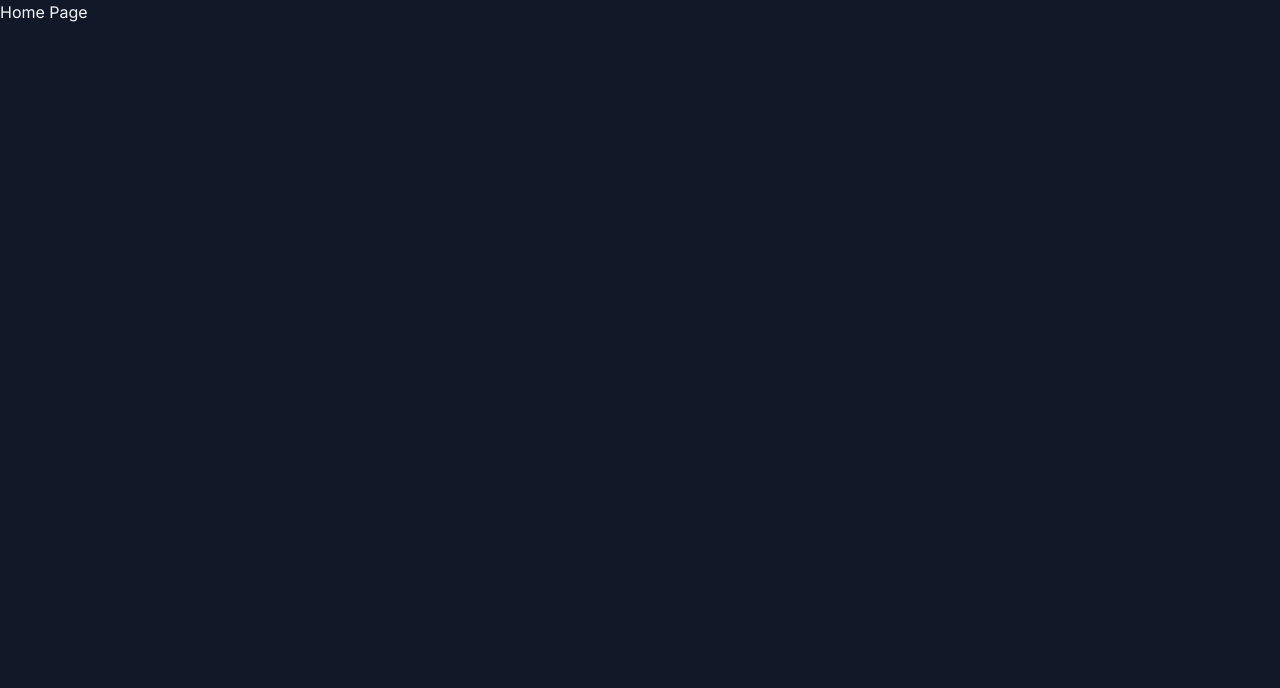
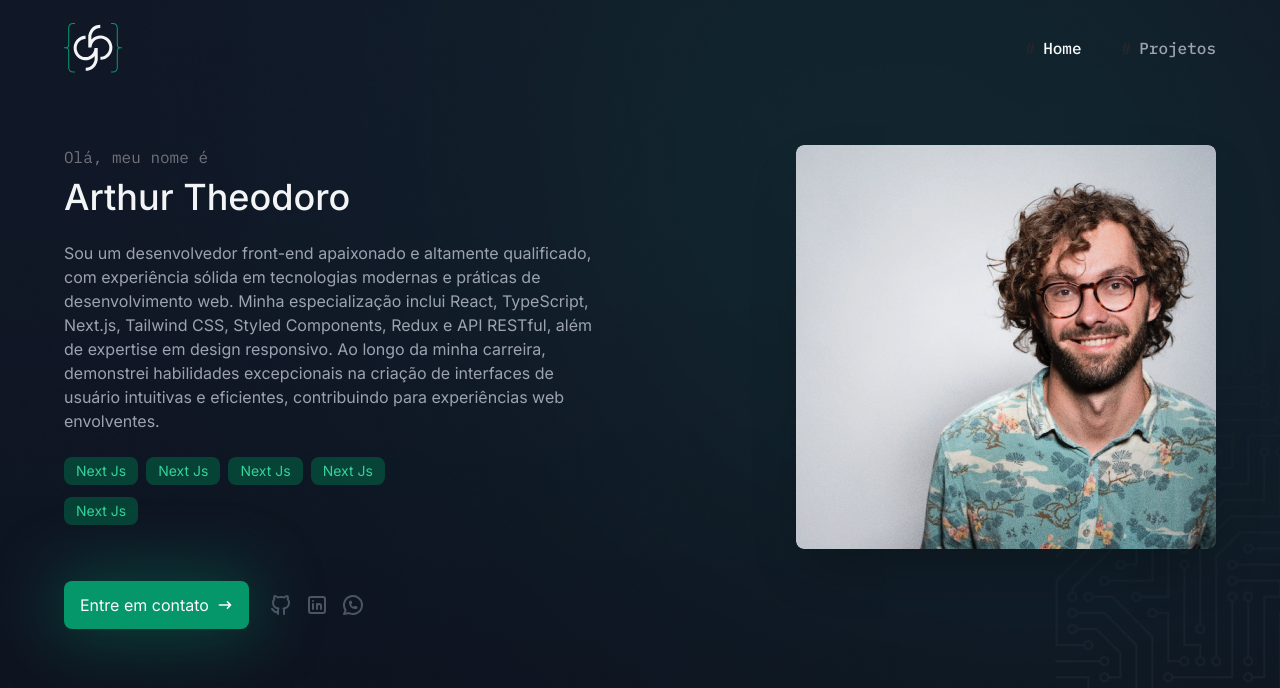
Before and after one commit to ArthurThz/portfolio-2024, a Next.js app: page / in a window 1280 px wide. Shown: the top 688 px of the page. Built offline with nearby package versions, Linux system fonts and the light colour scheme.

Commit message:
Created hero section component

```diff
--- /dev/null
+++ b/app/components/Header/index.tsx
@@ -0,0 +1,41 @@
+/* eslint-disable prettier/prettier */
+"use client";
+import Image from "next/image";
+import Link from "next/link";
+import React from "react";
+import NavItems from "./nav-items";
+
+const Header = () => {
+  const NAV_ITEM = [
+    {
+      label: "Home",
+      href: "/",
+    },
+    {
+      label: "Projetos",
+      href: "/projects",
+    },
+  ];
+  return (
+    <header className="absolute top-0 w-full z-10 h-24 flex items-center justify-center">
+      <div className="container flex items-center justify-between">
+        <Link href="/">
+          <Image
+            width={58}
+            height={49}
+            src="/images/logo.svg"
+            alt="Logo Theodoro.tsx"
+          />
+        </Link>
+
+        <nav className="flex items-center  gap-4 sm:gap-10 justify-between">
+          {NAV_ITEM.map((item, i) => (
+            <NavItems key={i} {...item} />
+          ))}
+        </nav>
+      </div>
+    </header>
+  );
+};
+
+export default Header;
--- /dev/null
+++ b/app/components/Header/nav-items.tsx
@@ -0,0 +1,30 @@
+/* eslint-disable prettier/prettier */
+import Link from "next/link";
+import React from "react";
+import { usePathname } from "next/navigation";
+import { cn } from "@/app/lib/utils";
+
+type NavItemProps = {
+  label: string;
+  href: string;
+};
+
+const NavItems = ({ href, label }: NavItemProps) => {
+  const pathName = usePathname();
+
+  const isActive = pathName === href;
+  return (
+    <Link
+      href={href}
+      className={cn(
+        "text-gray-400 flex items-center gap-2 font-medium font-mono",
+        isActive && "text-gray-50"
+      )}
+    >
+      <span className="text-zinc-800">#</span>
+      {label}
+    </Link>
+  );
+};
+
+export default NavItems;
--- /dev/null
+++ b/app/components/button/index.tsx
@@ -0,0 +1,21 @@
+/* eslint-disable prettier/prettier */
+import { cn } from "@/app/lib/utils";
+import React, { ButtonHTMLAttributes } from "react";
+
+type ButtonProps = ButtonHTMLAttributes<HTMLButtonElement>;
+
+const Button = ({ children, className, ...props }: ButtonProps) => {
+  return (
+    <button
+      className={cn(
+        "bg-emerald-600 py-3 px-4 rounded-lg text-gray-50 flex items-center justify-center gap-2 hover:bg-emerald-500 transition-all disabled:opacity-50",
+        className
+      )}
+      {...props}
+    >
+      {children}
+    </button>
+  );
+};
+
+export default Button;
--- /dev/null
+++ b/app/components/pages/home/hero-section/index.tsx
@@ -0,0 +1,82 @@
+/* eslint-disable react/jsx-no-target-blank */
+/* eslint-disable prettier/prettier */
+import Button from "@/app/components/button";
+import TechBadges from "@/app/components/tech-badges";
+import Image from "next/image";
+import React from "react";
+import { HiArrowNarrowRight } from "react-icons/hi";
+import {
+  TbBrandGithub,
+  TbBrandLinkedin,
+  TbBrandWhatsapp,
+} from "react-icons/tb";
+
+const Hero = () => {
+  const MOCK_CONTACT = [
+    {
+      url: "https://github.com/arthurthz",
+      icon: <TbBrandGithub />,
+    },
+    {
+      url: "https://linkedin.com/in/arthurthz",
+      icon: <TbBrandLinkedin />,
+    },
+    {
+      url: "https://github.com/arthurthz",
+      icon: <TbBrandWhatsapp />,
+    },
+  ];
+  return (
+    <section className="w-full lg:h-[755px] bg-hero-image bg-cover bg-center bg-no-repeat flex flex-col justify-end pb-10 sm:pb-32 py-32 lg:pb-[110px]">
+      <div className="container flex items-start justify-between flex-col-reverse lg:flex-row">
+        <div className="w-full lg:max-w-[530px]">
+          <p className="font-mono text-zinc-500">Olá, meu nome é</p>
+          <h2 className="text-4xl font-medium mt-2">Arthur Theodoro</h2>
+
+          <p className="text-gray-400 my-6 text-sm sm:text-base">
+            Sou um desenvolvedor front-end apaixonado e altamente qualificado,
+            com experiência sólida em tecnologias modernas e práticas de
+            desenvolvimento web. Minha especialização inclui React, TypeScript,
+            Next.js, Tailwind CSS, Styled Components, Redux e API RESTful, além
+            de expertise em design responsivo. Ao longo da minha carreira,
+            demonstrei habilidades excepcionais na criação de interfaces de
+            usuário intuitivas e eficientes, contribuindo para experiências web
+            envolventes.
+          </p>
+          <div className="flex flex-wrap gap-x-2 gap-y-3 lg:max-w-[340px]">
+            {Array.from({ length: 5 }).map((_, index) => (
+              <TechBadges name="Next Js" key={index} />
+            ))}
+          </div>
+          <div className="mt-6 lg:mt-10 flex sm:items-center sm:gap-5 sm:flex-row flex-col">
+            <Button className="shadow-button w-max">
+              Entre em contato
+              <HiArrowNarrowRight />
+            </Button>
+            <div className="text-2xl text-gray-600 flex items-center h-20 gap-3">
+              {MOCK_CONTACT.map((item, index) => (
+                <a
+                  href={item.url}
+                  className="hover:text-gray-50 transition-colors"
+                  target="_blank"
+                  key={index}
+                >
+                  {item.icon}
+                </a>
+              ))}
+            </div>
+          </div>
+        </div>
+        <Image
+          width={420}
+          height={404}
+          src="/images/profile-pic.png"
+          alt="foto de perfil"
+          className="w-[300px] h-[300px] lg:w-[420px] lg:h-[404px] mb-6 lg:mb-0 shadow-2xl rounded-lg object-cover"
+        />
+      </div>
+    </section>
+  );
+};
+
+export default Hero;
--- /dev/null
+++ b/app/components/tech-badges/index.tsx
@@ -0,0 +1,16 @@
+/* eslint-disable prettier/prettier */
+import React from "react";
+
+type TechBadgeProps = {
+  name: string;
+};
+
+const TechBadges = ({ name }: TechBadgeProps) => {
+  return (
+    <span className="text-emerald-400 bg-emerald-900/80  text-sm py-1 px-3 rounded-lg">
+      {name}
+    </span>
+  );
+};
+
+export default TechBadges;
--- a/app/layout.tsx
+++ b/app/layout.tsx
@@ -1,24 +1,27 @@
-import { Inter, IBM_Plex_Mono } from 'next/font/google'
-import './globals.css'
-import { ReactNode } from 'react'
+/* eslint-disable prettier/prettier */
+import { Inter, IBM_Plex_Mono } from "next/font/google";
+import "./globals.css";
+import { ReactNode } from "react";
+import Header from "./components/Header";
 
 const inter = Inter({
-  variable: '--font-inter',
-  subsets: ['latin'],
-})
+  variable: "--font-inter",
+  subsets: ["latin"],
+});
 
 const plexMono = IBM_Plex_Mono({
-  variable: '--font-plex-mono',
-  subsets: ['latin'],
-  weight: ['400', '500'],
-})
+  variable: "--font-plex-mono",
+  subsets: ["latin"],
+  weight: ["400", "500"],
+});
 
 export default function RootLayout({ children }: { children: ReactNode }) {
   return (
     <html lang="pt-BR" className={`${inter.variable} ${plexMono.variable}`}>
       <body>
+        <Header />
         {children}
       </body>
     </html>
-  )
+  );
 }
--- /dev/null
+++ b/app/lib/utils.ts
@@ -0,0 +1,6 @@
+/* eslint-disable prettier/prettier */
+import {ClassValue, clsx} from 'clsx'
+import {twMerge} from 'tailwind-merge'
+export const cn = (...inputs: ClassValue[]) =>{
+    return twMerge(clsx(inputs))
+}
--- a/app/page.tsx
+++ b/app/page.tsx
@@ -1,7 +1,10 @@
+/* eslint-disable prettier/prettier */
+import Hero from "./components/pages/home/hero-section";
+
 export default async function Home() {
   return (
     <>
-      <h1>Home Page</h1>
+      <Hero />
     </>
-  )
+  );
 }
```
Also changed, not shown: 2 other files (tests, documents, lock files or other folders).
